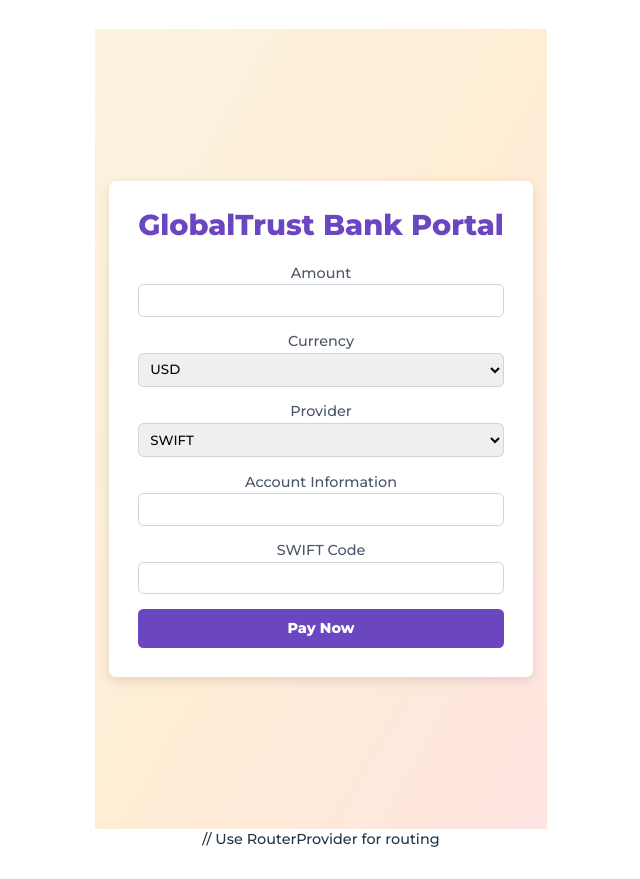
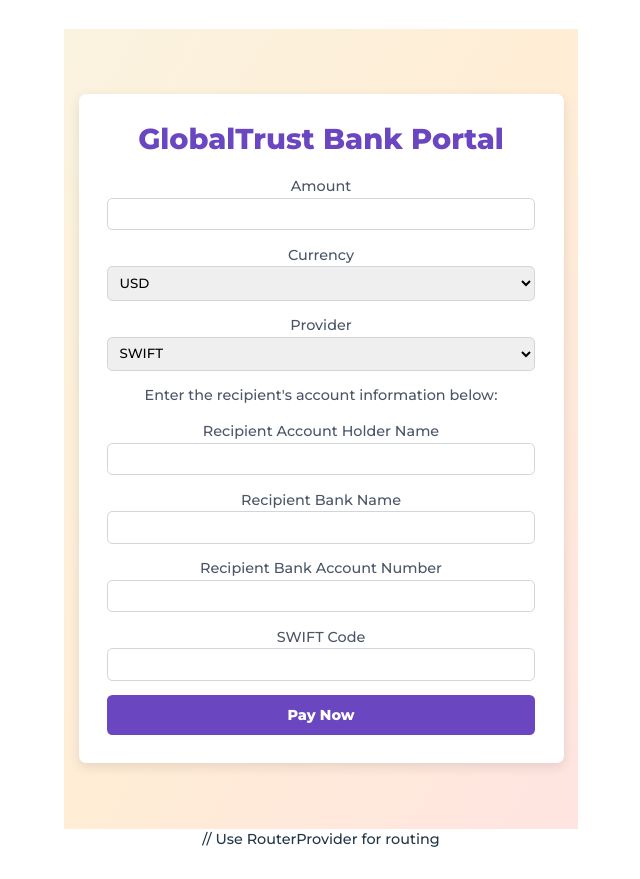
Before and after one commit to Secret-3/APDS_POE_Part_2, a React (Vite) app in the folder GlobalTrust Bank/client/: page /overview in a window 1280 px wide. Shown: the whole page, without its empty margins (319-959 px from the left). Built offline with nearby package versions, Linux system fonts and the light colour scheme.

Commit message:
Overview updated

```diff
--- a/GlobalTrust Bank/client/src/Components/Overview/Overview.jsx
+++ b/GlobalTrust Bank/client/src/Components/Overview/Overview.jsx
@@ -8,6 +8,12 @@ const Overview = () => {
   const [provider, setProvider] = useState('SWIFT');
   const [accountInfo, setAccountInfo] = useState('');
   const [swiftCode, setSwiftCode] = useState('');
+
+  // Add new state variables for recipient details
+  const [recipientAccountHolderName, setRecipientAccountHolderName] = useState('');
+  const [recipientBankName, setRecipientBankName] = useState('');
+  const [recipientAccountNumber, setRecipientAccountNumber] = useState('');
+
   const [showConfirmation, setShowConfirmation] = useState(false);
 
   const handleSubmit = (e) => {
@@ -76,12 +82,44 @@ const Overview = () => {
             </div>
 
             <div>
-              <label htmlFor="accountInfo" className="label">Account Information</label>
+              <label htmlFor="accountInfo" className="label">Enter the recipient's account information below:</label>
+
+            </div>
+
+
+
+            {/* Recipient Account Information Fields */}
+            <div>
+              <label htmlFor="recipientAccountHolderName" className="label">Recipient Account Holder Name</label>
               <input
                 type="text"
-                id="accountInfo"
-                value={accountInfo}
-                onChange={(e) => setAccountInfo(e.target.value)}
+                id="recipientAccountHolderName"
+                value={recipientAccountHolderName}
+                onChange={(e) => setRecipientAccountHolderName(e.target.value)}
+                className="input-field"
+                required
+              />
+            </div>
+
+            <div>
+              <label htmlFor="recipientBankName" className="label">Recipient Bank Name</label>
+              <input
+                type="text"
+                id="recipientBankName"
+                value={recipientBankName}
+                onChange={(e) => setRecipientBankName(e.target.value)}
+                className="input-field"
+                required
+              />
+            </div>
+
+            <div>
+              <label htmlFor="recipientAccountNumber" className="label">Recipient Bank Account Number</label>
+              <input
+                type="text"
+                id="recipientAccountNumber"
+                value={recipientAccountNumber}
+                onChange={(e) => setRecipientAccountNumber(e.target.value)}
                 className="input-field"
                 required
               />
@@ -113,4 +151,5 @@ const Overview = () => {
 };
 
 
+
 export default Overview;
```
